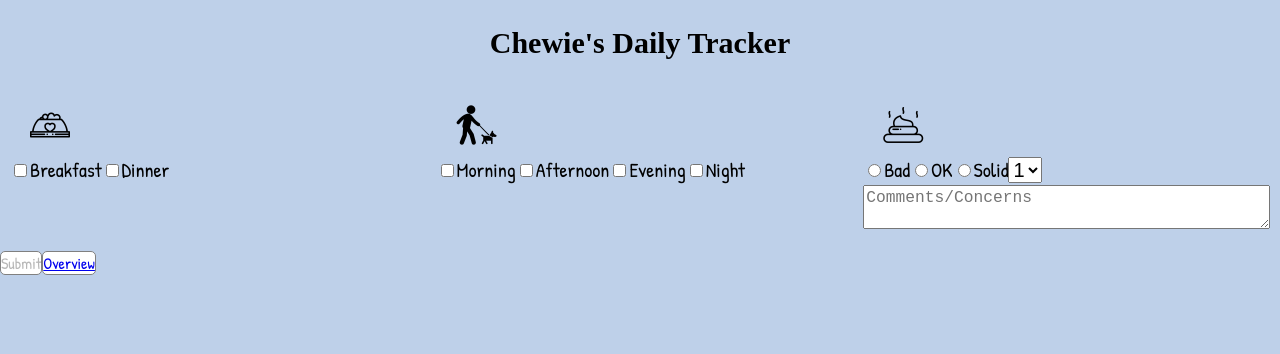
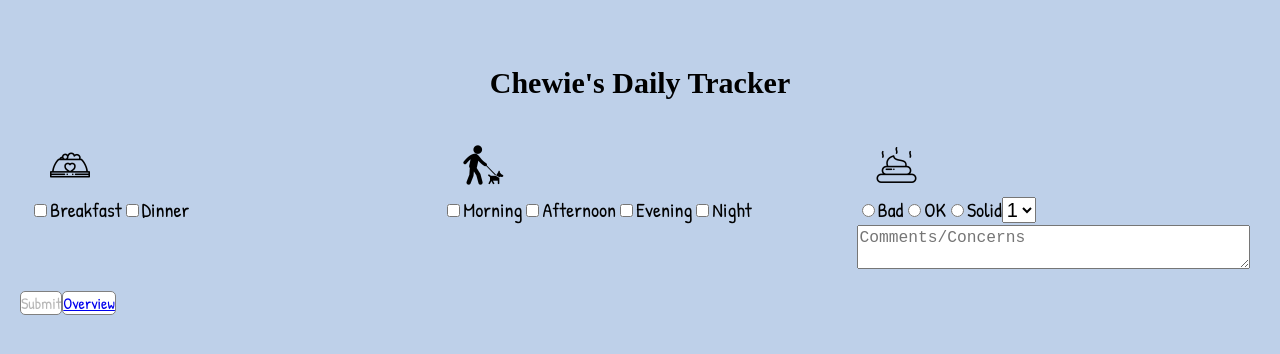
Before and after one commit to thinkful-ei19/chewies-habit-tracker, a React (Create React App) app: page /daily in a window 1280 px wide. Shown: the top 354 px of the page. Built offline with nearby package versions, Linux system fonts and the light colour scheme; no server answers; a web font is replaced by a local one.

Commit message:
created readme

```diff
--- a/src/config.js
+++ b/src/config.js
@@ -1,4 +1,2 @@
 export const API_BASE_URL =
 process.env.REACT_APP_API_BASE_URL || 'http://localhost:8080/api'
-
-//https://chewies-daily-tracker.herokuapp.com'
--- a/src/index.css
+++ b/src/index.css
@@ -1,5 +1,6 @@
 * {
   box-sizing: border-box;
+
 }
 h1 {
   font-family: 'Shadows Into Light Two', cursive;
@@ -9,7 +10,7 @@ h1 {
 }
 body {
   margin: 20px auto 0;
-  padding: 20;
+  padding: 20px;
   display: block;
   background: #BED0E9;
   font-family: 'Patrick Hand', cursive;
```
Also changed, not shown: 1 other file (tests, documents, lock files or other folders).
